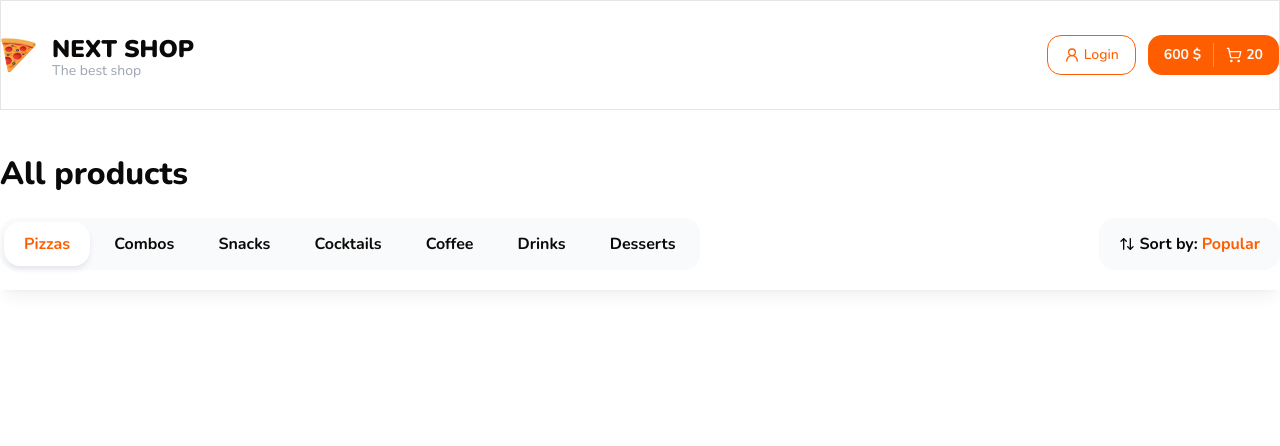
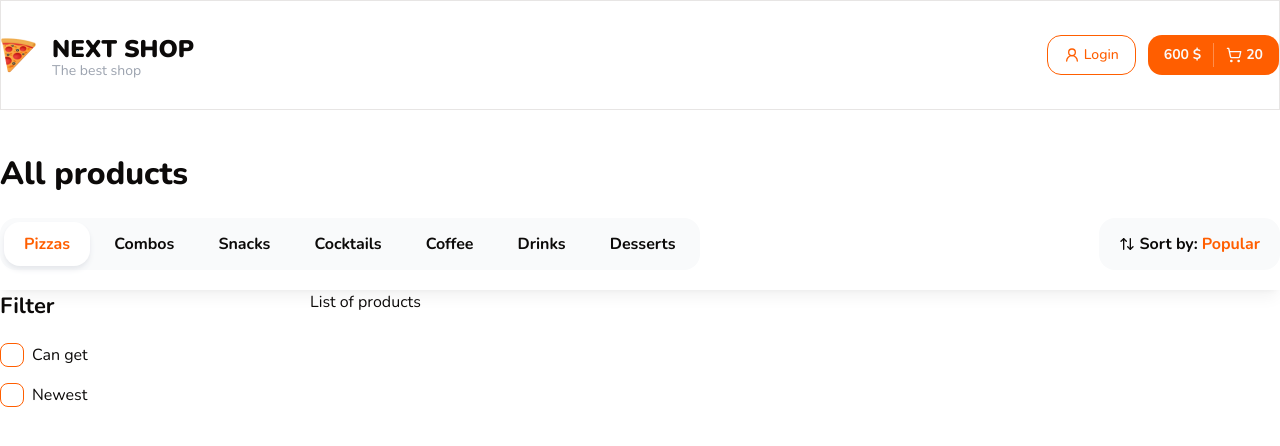
Before and after one commit to dmtrth25/next-shop, a Next.js app: page / in a window 1280 px wide. Shown: the top 446 px of the page. Built offline with nearby package versions, Linux system fonts and the light colour scheme.

Commit message:
added filter with checkboxs

```diff
--- a/app/page.tsx
+++ b/app/page.tsx
@@ -1,4 +1,4 @@
-import { Container, HeaderBar, Title } from '@/components/shared'
+import { Container, Filters, HeaderBar, Title } from '@/components/shared'
 
 export default function Home() {
   return (
@@ -7,7 +7,18 @@
         <Title text="All products" size="lg" className="font-extrabold" />
       </Container>
       <HeaderBar />
-      <div style={{ height: '3000px' }}></div> {/* left for testing scroll*/}
+      <Container className="pb-14">
+        <div className="flex gap-[60px]">
+          {/**Filtration */}
+          <div className="w-[250px]">
+            <Filters />
+          </div>
+          {/**List of products*/}
+          <div className="flex-1">
+            <div className="flex flex-col gap-16">List of products </div>
+          </div>
+        </div>
+      </Container>
     </>
   )
 }
--- /dev/null
+++ b/components/shared/filter-checkbox.tsx
@@ -0,0 +1,34 @@
+import { ReactNode } from 'react'
+import { Checkbox } from '@/components/ui/checkbox'
+
+export interface IFilterChecboxProps {
+  text: string
+  value: string
+  endAdornment?: ReactNode
+  onCheckedChange?: (checked: boolean) => void
+  checked?: boolean
+}
+
+export const FilterCheckbox: FC<IFilterChecboxProps> = ({
+  text,
+  value,
+  endAdornment,
+  onCheckedChange,
+  checked,
+}) => {
+  return (
+    <div className="flex items-center space-x-2">
+      <Checkbox
+        onCheckedChange={onCheckedChange}
+        checked={checked}
+        value={value}
+        className="rounded-[8px] w-6 h-6"
+        id={`checkbox-${String(value)}`}
+      />
+      <label htmlFor={`checkbox-${String(value)}`} className="leading-none cursor-pointer flex-1">
+        {text}
+      </label>
+      {endAdornment}
+    </div>
+  )
+}
--- /dev/null
+++ b/components/shared/filters.tsx
@@ -0,0 +1,18 @@
+import { FilterCheckbox, Title } from './'
+
+interface IFiltersProps {
+  className?: string
+}
+
+export const Filters: FC<IFiltersProps> = ({ className }) => {
+  return (
+    <div className={className}>
+      <Title text="Filter" size="sm" className="mb-5 font-bold" />
+
+      <div className="flex flex-col gap-4">
+        <FilterCheckbox text="Can get" value="1" />
+        <FilterCheckbox text="Newest" value="2" />
+      </div>
+    </div>
+  )
+}
--- a/components/shared/index.ts
+++ b/components/shared/index.ts
@@ -4,3 +4,5 @@
 export { Categories } from './categories'
 export { SortPopup } from './sort-popup'
 export { HeaderBar } from './header-bar'
+export { FilterCheckbox } from './filter-checkbox'
+export { Filters } from './filters'
```
